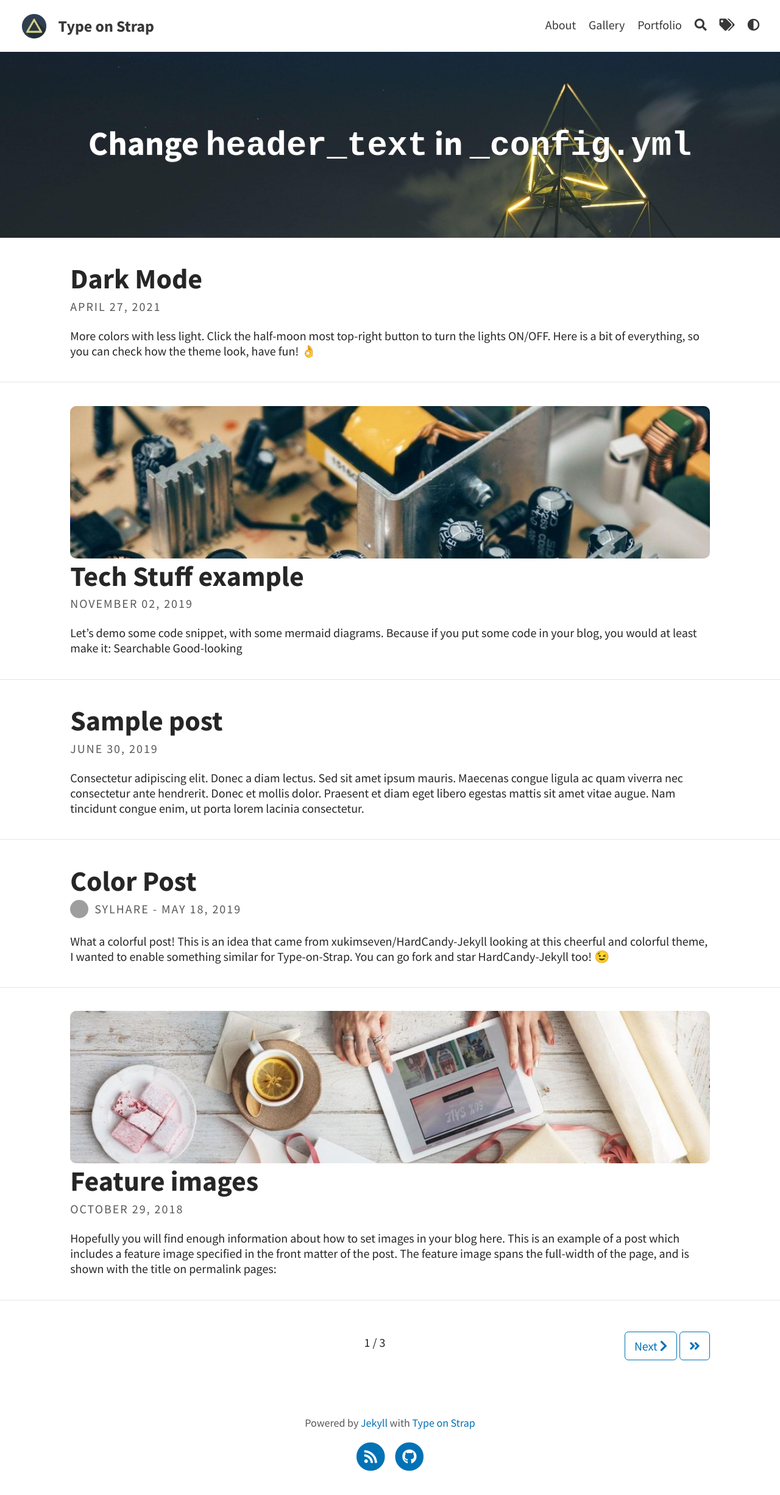
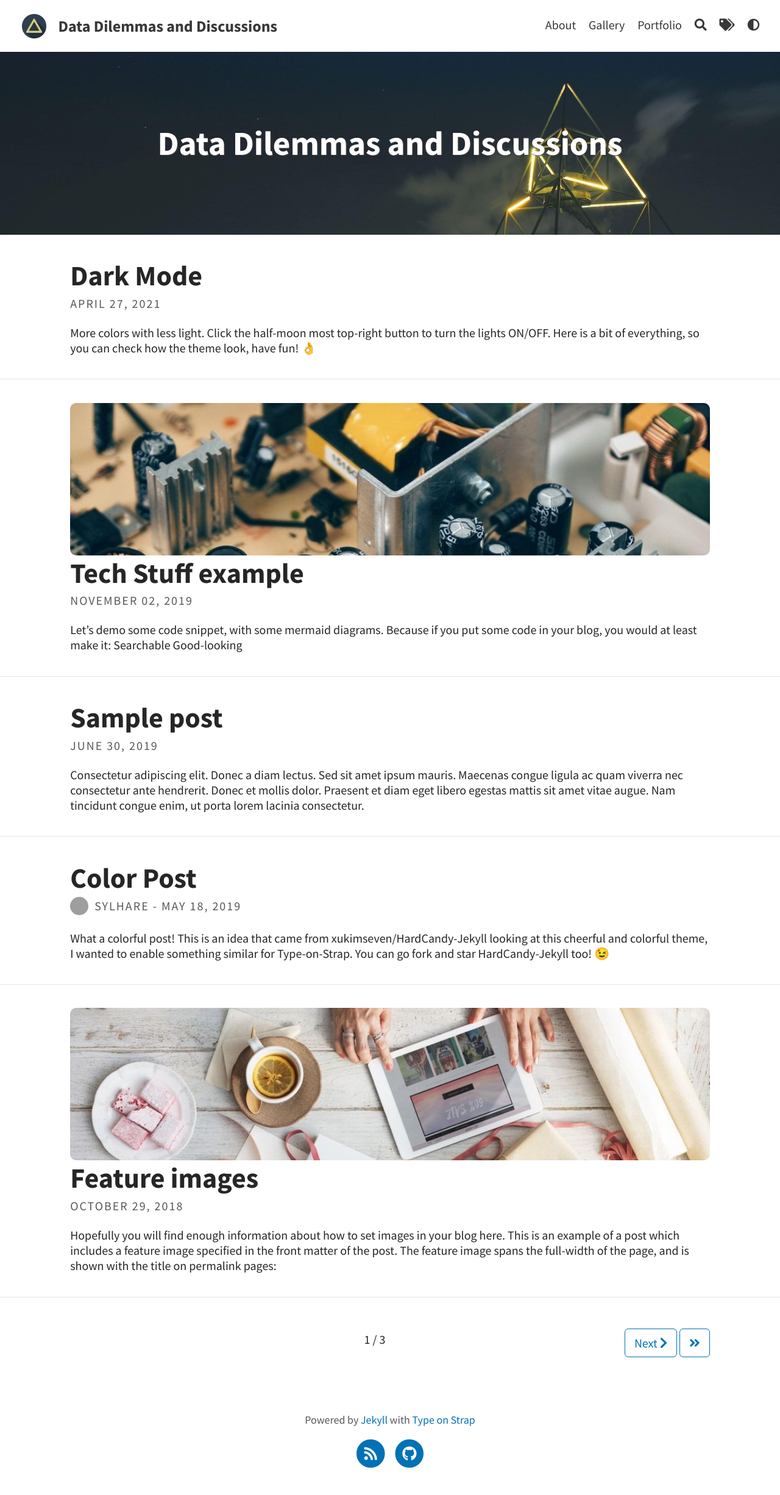
Before and after one commit to lucystorts/DataScienceBlog, a Jekyll site: the page built from index.html, in a window 1280 px wide. Shown: the whole page at 61% size. Built offline with Jekyll 4.4.1, drawn with Linux system fonts in a browser that asks for light colours; a script that is not in the unit is left out; the list of posts is cut into pages by our own code; grey boxes are pictures that could not be loaded.

Commit message:
Updated blog details and about

```diff
--- a/_config.yml
+++ b/_config.yml
@@ -1,15 +1,15 @@
 # SITE CONFIGURATION
-baseurl: "/Type-on-Strap"
-url: "https://sylhare.github.io"
+baseurl: "Data Dilemmas and Discussions"
+url: "https://lucystorts.github.io"
 
 # THEME-SPECIFIC CONFIGURATION
-title: Type on Strap                                    # site's title
-description: "A website with blog posts and pages"      # used by search engines
+title: Data Dilemmas and Discussions                    # site's title
+description: This blog will explore my different interests in data science and catalog my projects. Thanks for stopping by!      # used by search engines
 avatar: assets/img/triangle.png                         # Empty for no avatar in navbar
 favicon: assets/favicon.ico                             # Icon displayed in the tab
 
 # Header and footer text
-header_text: Change <code>header_text</code> in <code>_config.yml</code>  # Change Blog header text
+header_text: Data Dilemmas and Discussions  # Change Blog header text
 header_feature_image: assets/img/header/triangular.jpeg
 header_feature_image_responsive: true
 footer_text: >
```
Also changed, not shown: pages/about.md (+15 -3 lines).
